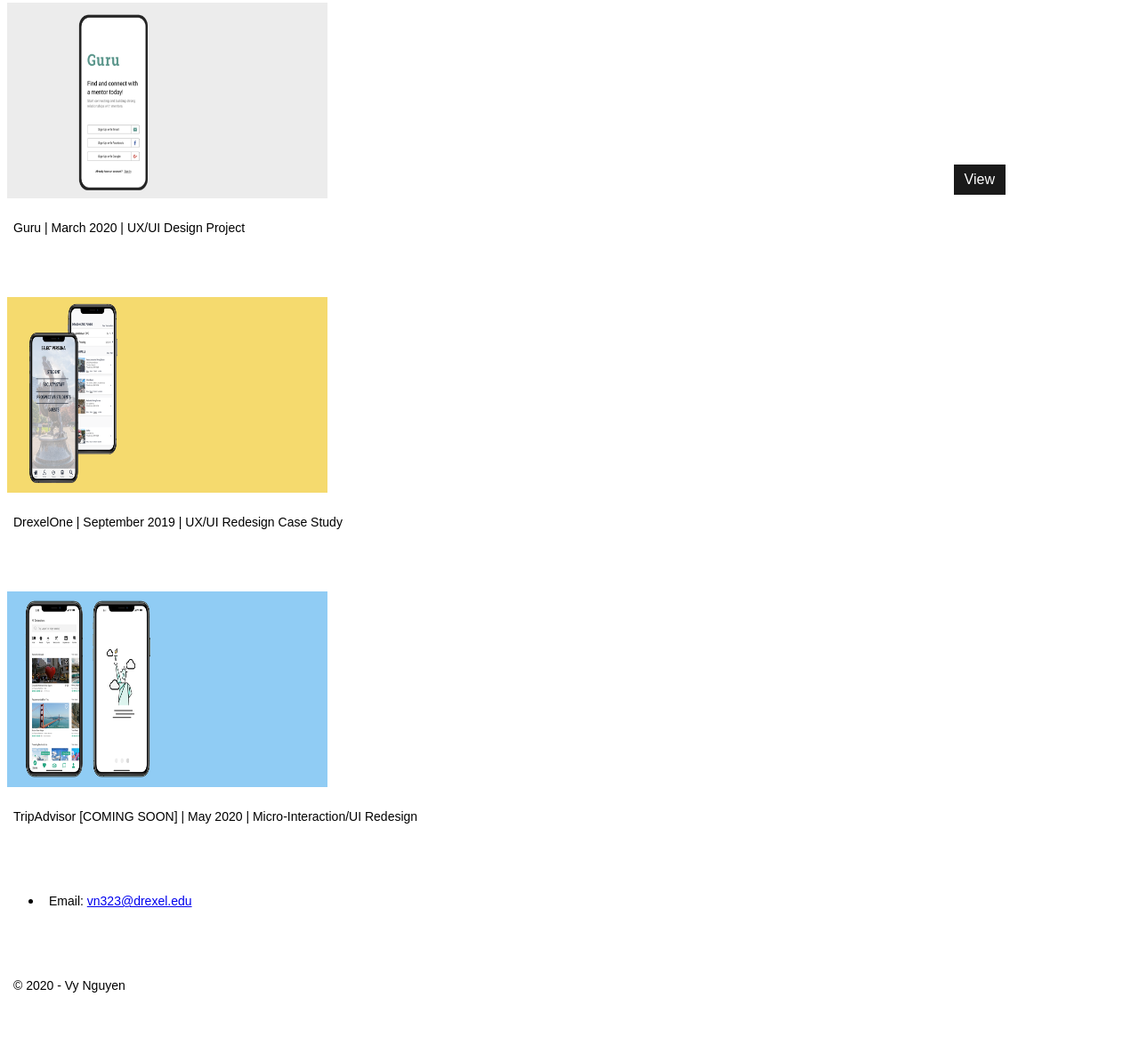
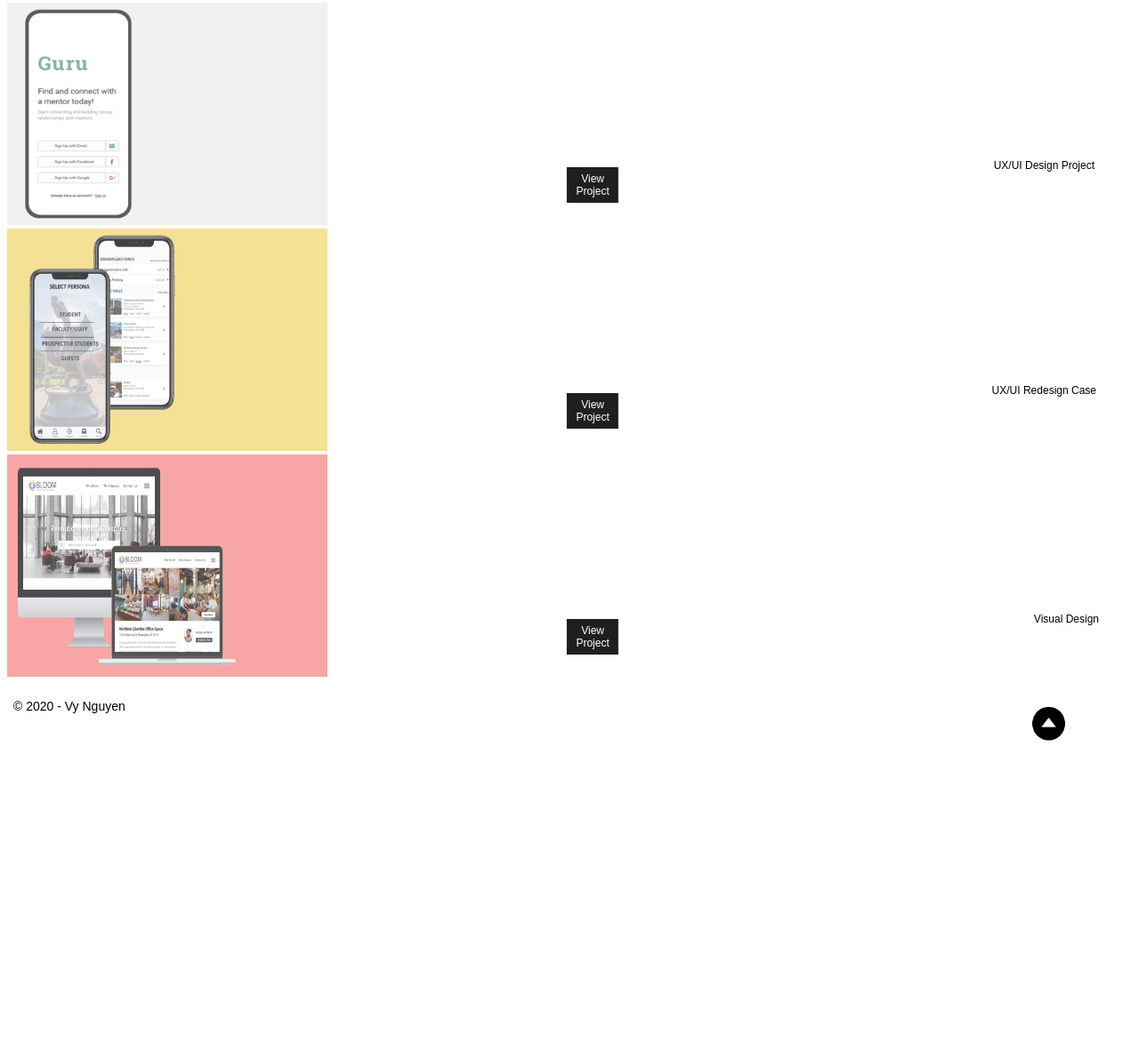
Before and after one commit to thevynguyen/IDM221, a plain HTML site: page index.html in a window 1280 px wide. Shown: the part 791-1966 px from the top of the page at 89% size. After the commit the page ends 1663 px from the top, so only its background shows below. Drawn offline with Linux system fonts and the light colour scheme.

Commit message:
Added a new style sheet for the Portfolio Page and polished up the buttons and images to ensure that they look correct.

```diff
--- /dev/null
+++ b/css/normalize.css
@@ -0,0 +1,22 @@
+* {
+    scroll-behavior: smooth;
+}
+
+@font-face {
+    font-family: 'karlaregular';
+    src: url(../fonts/karla-variablefont_wght-webfont.woff2) format('woff2'),
+    url(../fonts/karla-variablefont_wght-webfont.woff) format('woff');
+
+    font-family: 'latoregular';
+    src: url(../fonts/lato-regular-webfont.woff2) format('woff2'),
+    url(../fonts/lato-regular-webfont.woff) format('woff');
+
+
+    font-family: 'latobold';
+    src: url(../fonts/lato-bold-webfont.woff2) format('woff2'),
+    url(../fonts/lato-bold-webfont.woff) format('woff');
+
+    font-family: 'latoblack';
+    src: url(../fonts/lato-black-webfont.woff2)format('woff2'),
+    url(../fonts/lato-black-webfont.woff) format('woff');
+}
--- a/css/style.css
+++ b/css/style.css
@@ -53,31 +53,107 @@
 }
 
 
-.guru {
-    display: inline;
-    background-color: #1a1a1a;
-    border: none;
-    color: #ffffff;
-    font-family: 'latobold', Arial, Helvetica, sans-serif;
-    font-size: 1em;
-    margin: 20px;
-    padding: 0.5em 0.75em;
+/* Image container button position */
+.container {
+    position: relative;
+    width: 50%;
 }
 
-guru.img {
-    opacity: 0.75;
+.container .btn {
+    position: absolute;
+    top: 65%;
+    left: 95%;
+    transform: translate(50%, 50%);
+    background-color: rgb(31, 31, 31);
+    color: white;
+    font-size: 0.75em;
+    padding: .5em 0.85em;
+    border: none;
+    cursor: pointer;
 }
 
-/* Bottom right text */
-.bottom-right {
+.container .btn:hover {
+    background-color: black;
+}
+
+.top-right {
     position: absolute;
-    bottom: -230px;
-    right: 130px;
-  }
+    top: 970px;
+    right: 50px;
+    font-size: 0.75em;
+}
 
-/*#content {
-    opacity: 0.75;
-} */
+.guru-img {
+    opacity: 75%;
+}
+
+/* DU Container */
+.container-2 {
+    position: relative;
+    width: 50%;
+}
+
+.container-2 .btn {
+    position: absolute;
+    top: 65%;
+    left: 95%;
+    transform: translate(50%, 50%);
+    background-color: rgb(31, 31, 31);
+    color: white;
+    font-size: 0.75em;
+    padding: .5em 0.85em;
+    border: none;
+    cursor: pointer;
+}
+
+.container-2 .btn:hover {
+    background-color: black;
+}
+
+.du-top {
+    position: absolute;
+    top: 1223px;
+    right: 48px;
+    font-size: 0.75em;
+}
+
+.du {
+    opacity: 75%;
+}
+
+/* Bloom Workspace Container */
+.container-3 {
+    position: relative;
+    width: 50%;
+}
+
+.container-3 .btn {
+    position: absolute;
+    top: 65%;
+    left: 95%;
+    transform: translate(50%, 50%);
+    background-color: rgb(31, 31, 31);
+    color: white;
+    font-size: 0.75em;
+    padding: .5em 0.85em;
+    border: none;
+    cursor: pointer;
+}
+
+.container-3 .btn:hover {
+    background-color: black;
+}
+
+.bloom-top {
+    position: absolute;
+    top: 1480px;
+    right: 45px;
+    font-size: 0.75em;
+}
+
+.bloom {
+    opacity: 75%;
+}
 
 /* Navigation Bar */
 .navbar {
@@ -119,3 +195,16 @@
 /* Mouse Hover */
 .btn:hover {background: rgb(0, 0, 0);}
     .connect {color: #000000;}
+
+
+.footer {
+    font-family: 'latoblack' Arial, Helvetica, sans-serif;
+    font-size: 1em;
+}
+
+btt {
+    display: block;
+    position: absolute;
+    bottom: -105%;
+    right: 5%;
+}
--- a/index.html
+++ b/index.html
@@ -9,14 +9,6 @@
     </head>
     <body>
         <header id="header_home">
-            <!--Navigation
-            <nav>
-                <div class="navbar">
-                    <a href="index.html">Home</a> |
-                    <a href="about.html">About</a> |
-                    <a href="portfolio/index.html">Portfolio</a> |
-                </div>
-            </nav> -->
             <div class="navbar">
                 <a class="active" href="index.html">Home</a>
                 <a id="top" href="about.html">About</a>
@@ -32,34 +24,32 @@
             <!--Project Gallery-->
             <section id="content">
                 <h2>Selected Work</h2>
-            <div class="container"></div>
-                <img src="images/guru.png" class="guru-img" alt="Guru" width="360" height="220" />
-                <div class="bottom-right">
-                    <form>
-                        <input type="button" class="guru" onclick="window.location.href='https://vynguyendesign.com/portfolio/guru.html';" value="View" />
-                    </form>
+                <div class="container">
+                    <img src="images/guru2.png" class="guru-img" alt="Guru" width="360" height="250" />
+                    <a href="https://vynguyendesign.com/portfolio/guru.html"><button class="btn">View Project</button></a>
                 </div>
-                <p>Guru | March 2020 | UX/UI Design Project</p>
-                <img src="images/du.png" alt="DrexelOne" width="360" height="220" />
-                <p>DrexelOne | September 2019 | UX/UI Redesign Case Study</p>
-                <img src="images/tripadvisor.png" alt="Tripadvisor" width="360" height="220" />
-                <p>TripAdvisor [COMING SOON] | May 2020 | Micro-Interaction/UI Redesign</p>
+                <div class="top-right"> UX/UI Design Project</div>
+
+                <div class="container-2">
+                    <img src="images/du2.png" class="du" alt="DrexelOne" width="360" height="250" />
+                    <a href="https://vynguyendesign.com/portfolio/guru.html"><button class="btn">View Project</button></a>
+                </div>
+                <div class="du-top"> UX/UI Redesign Case</div>
+
+                <div class="container-3">
+                    <img src="images/bloom2.png" class="bloom" alt="Bloom Workspace" width="360" height="250" />
+                    <a href="https://vynguyendesign.com/portfolio/guru.html"><button class="btn">View Project</button></a>
+                </div>
+                <div class="bloom-top"> Visual Design</div>
+
+
             </section>
-            <footer>
-                <ul>
-                    <li>
-                        <p>
-                            Email: <a href="mailto:vn323@drexel.edu">vn323@drexel.edu</a>
-                        </p>
-                    </li>
-                </ul>
-                <p>&copy; 2020 - Vy Nguyen</p>
-            </footer>
         </main>
+        <footer><p>&copy; 2020 - Vy Nguyen</p></footer>
         <btt>
             <div class="btt">
                 <a href="#top">
-                    <img src="images/backtotop.png" alt="Back to top png" align="right">
+                    <img src="images/backtotop.png" alt="Back to top png" width="75" height="70" align="right">
                 </a>
             </div>
         </btt>
```
Also changed, not shown: portfolio/index.html (+1 -0 lines), images/bloom2.png (added), images/du2.png (added), images/guru2.png (added).
